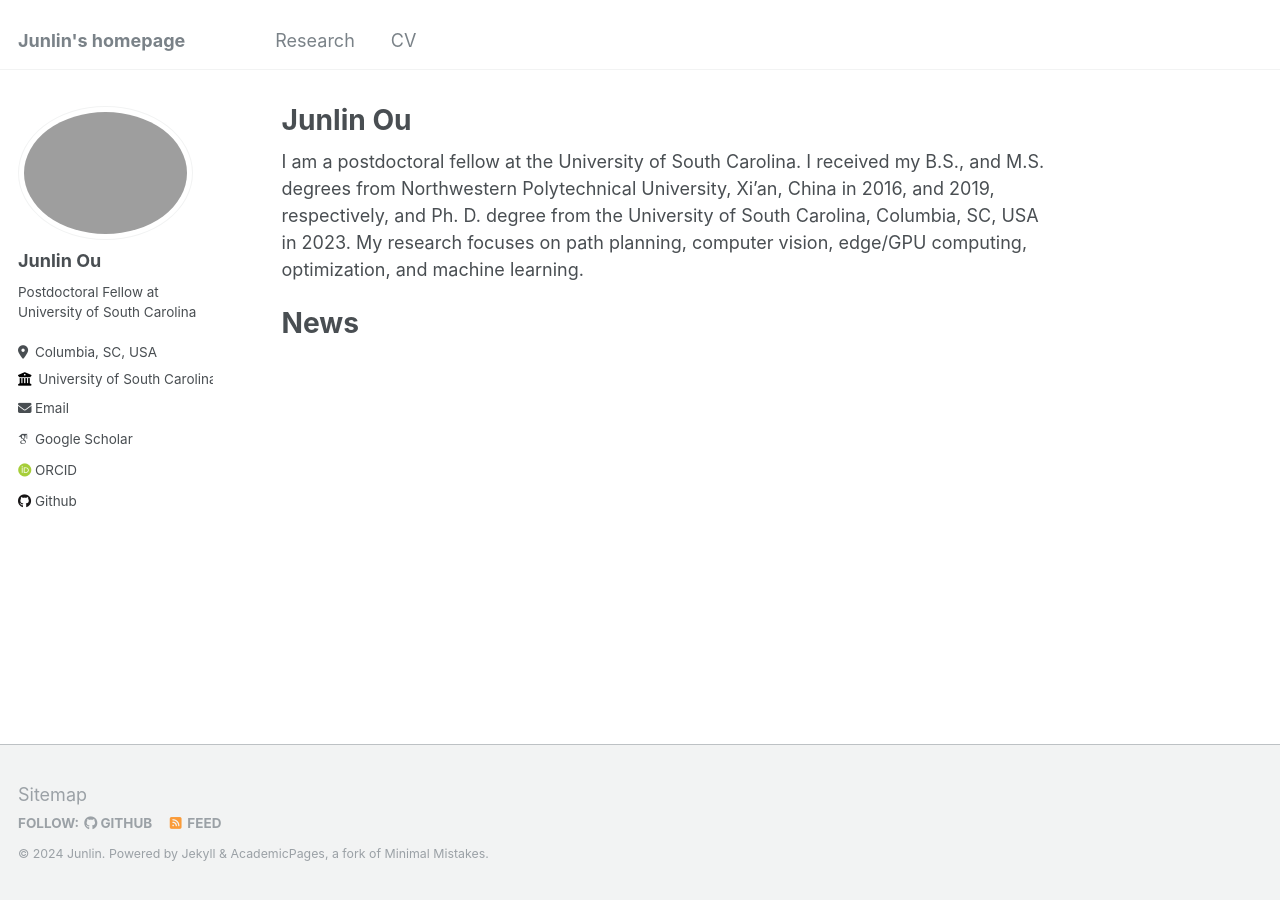
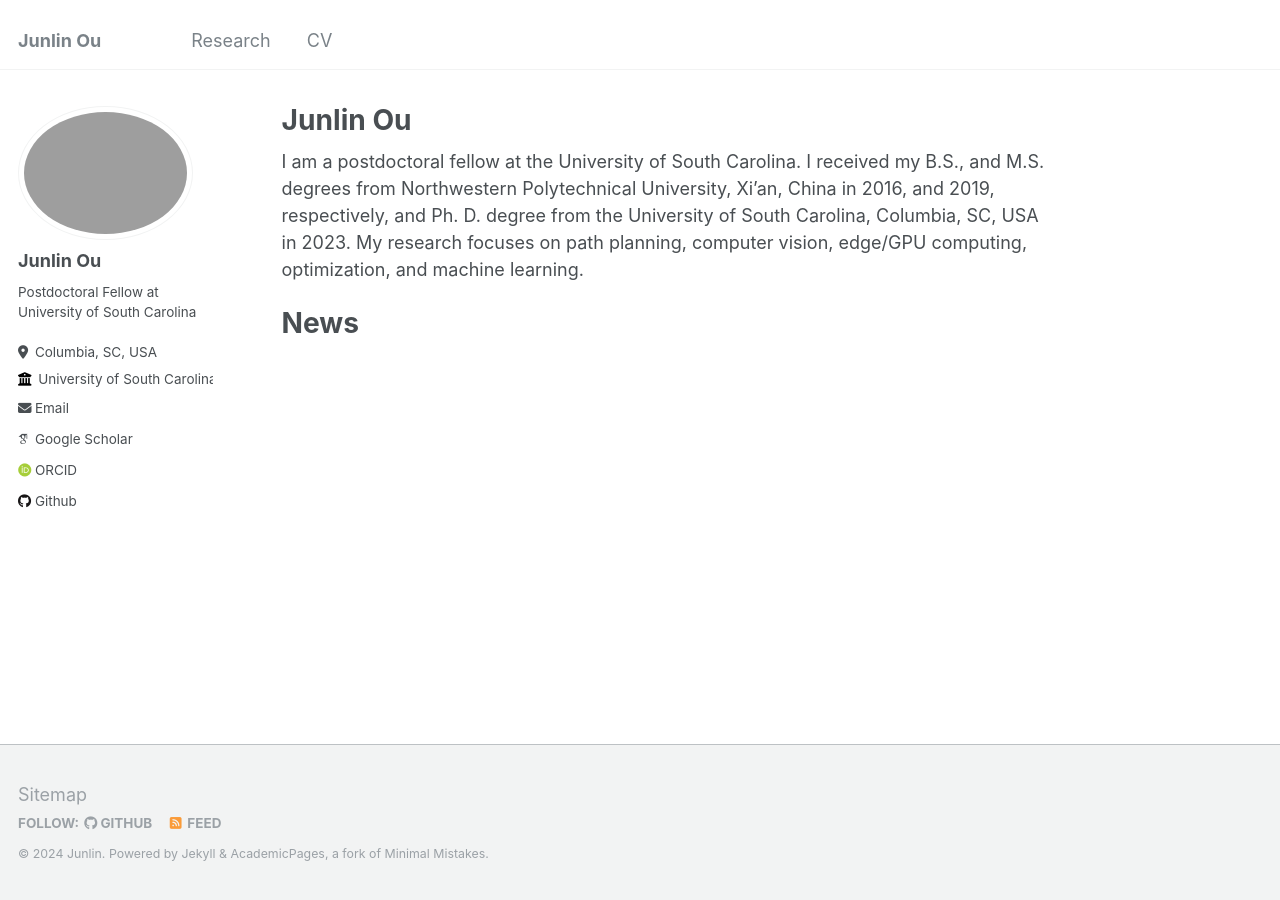
Before and after one commit to Junlin-Ou/Junlin-Ou.github.io, a Jekyll site: the page built from _pages/about.md, in a window 1280 px wide. Built offline with Jekyll 4.4.1, drawn with Linux system fonts in a browser that asks for light colours; some web fonts are replaced.

Commit message:
Update _config.yml

```diff
--- a/_config.yml
+++ b/_config.yml
@@ -8,7 +8,7 @@
 
 # Basic Site Settings
 locale                   : "en-US"
-title                    : "Junlin's homepage"
+title                    : "Junlin Ou"
 title_separator          : "-"
 name                     : &name "Junlin"
 description              : &description "personal description"
```
